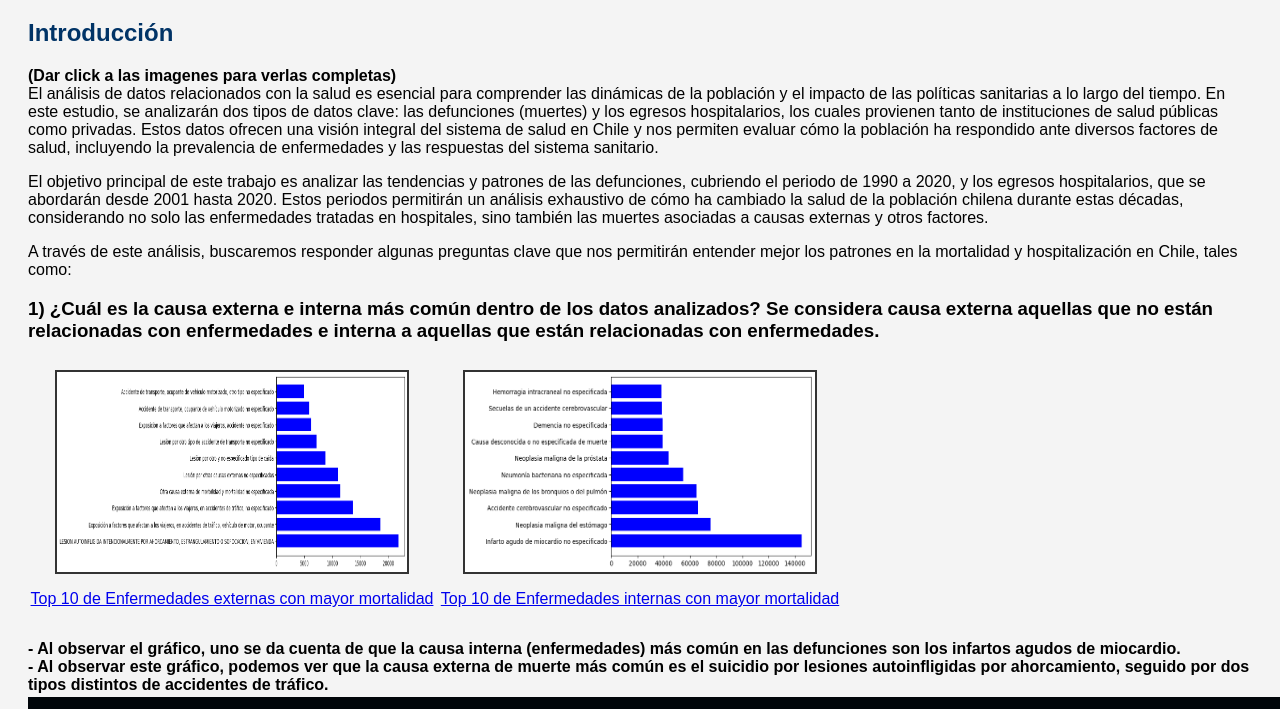
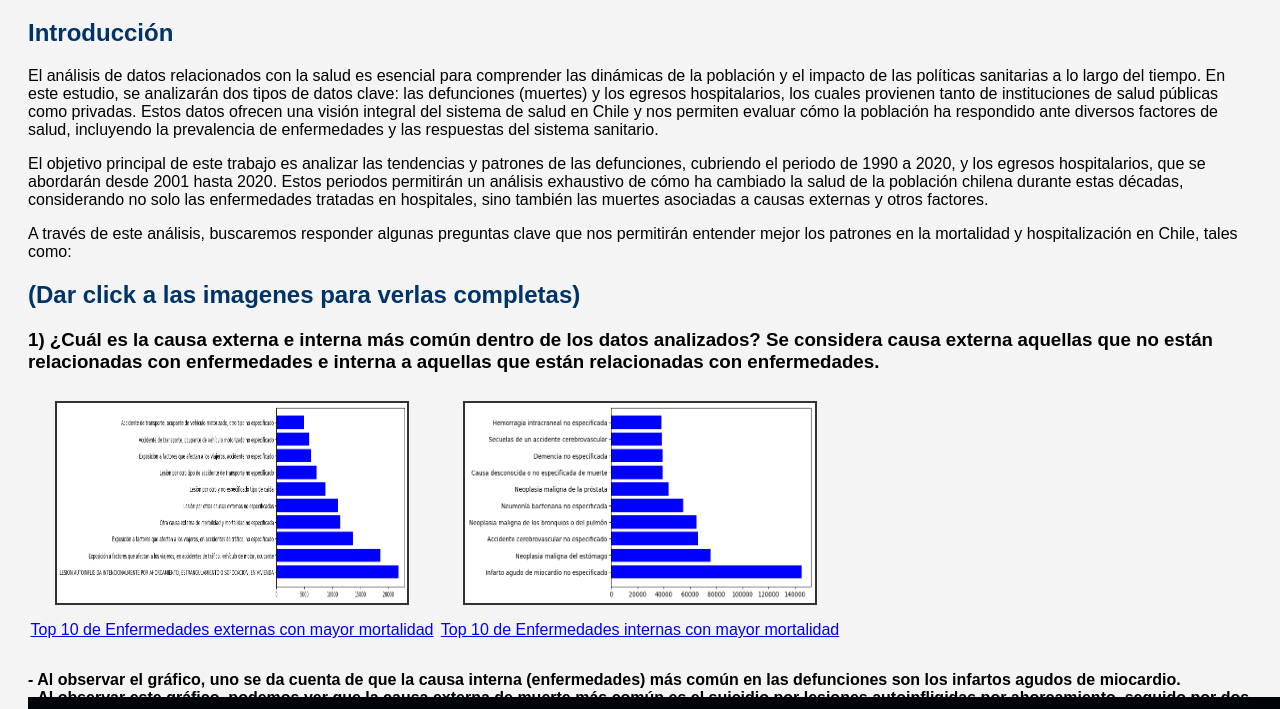
Before and after one commit to siwikiwi/ATDC--imt2200, a plain HTML site: page index.html in a window 1280 px wide. Shown: the part 89-798 px from the top of the page. Drawn offline with Linux system fonts and the light colour scheme.

Commit message:
pagina web con img

```diff
--- a/index.html
+++ b/index.html
@@ -124,7 +124,7 @@
 
     <div class="Introducción">
         <h2>Introducción</h2>
-        <p> <strong>(Dar click a las imagenes para verlas completas)</strong><br>
+        <p>
             El análisis de datos relacionados con la salud es esencial para comprender las dinámicas de la población y el impacto de las políticas sanitarias a lo largo del tiempo. En este estudio, se analizarán dos tipos de datos clave: las defunciones (muertes) y los egresos hospitalarios, los cuales provienen tanto de instituciones de salud públicas como privadas. Estos datos ofrecen una visión integral del sistema de salud en Chile y nos permiten evaluar cómo la población ha respondido ante diversos factores de salud, incluyendo la prevalencia de enfermedades y las respuestas del sistema sanitario.
         </p>
         <p>
@@ -133,6 +133,7 @@
         <p>
             A través de este análisis, buscaremos responder algunas preguntas clave que nos permitirán entender mejor los patrones en la mortalidad y hospitalización en Chile, tales como:
         </p>
+        <h2>(Dar click a las imagenes para verlas completas)</h2>
     </div>
 
     <div class="Preguntas">
```
